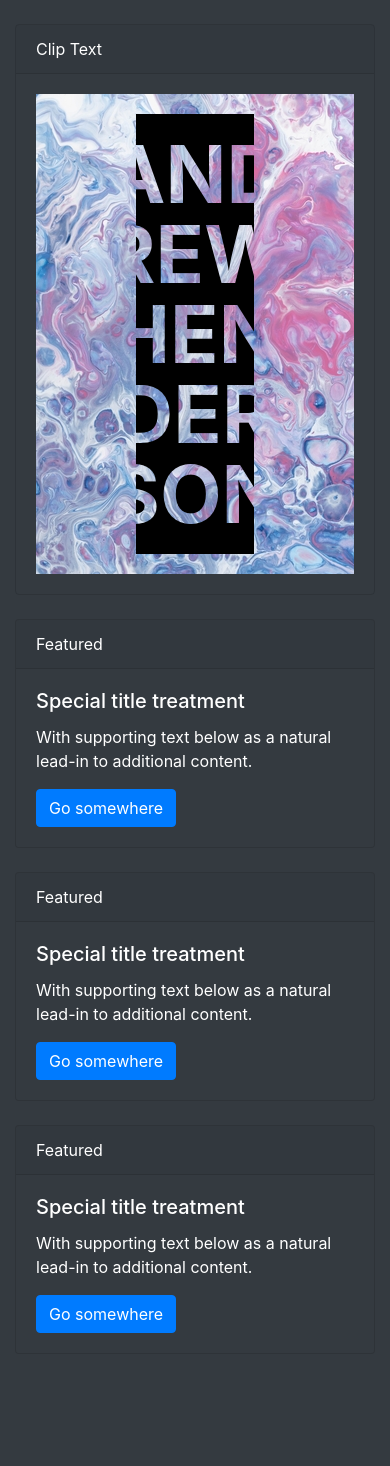
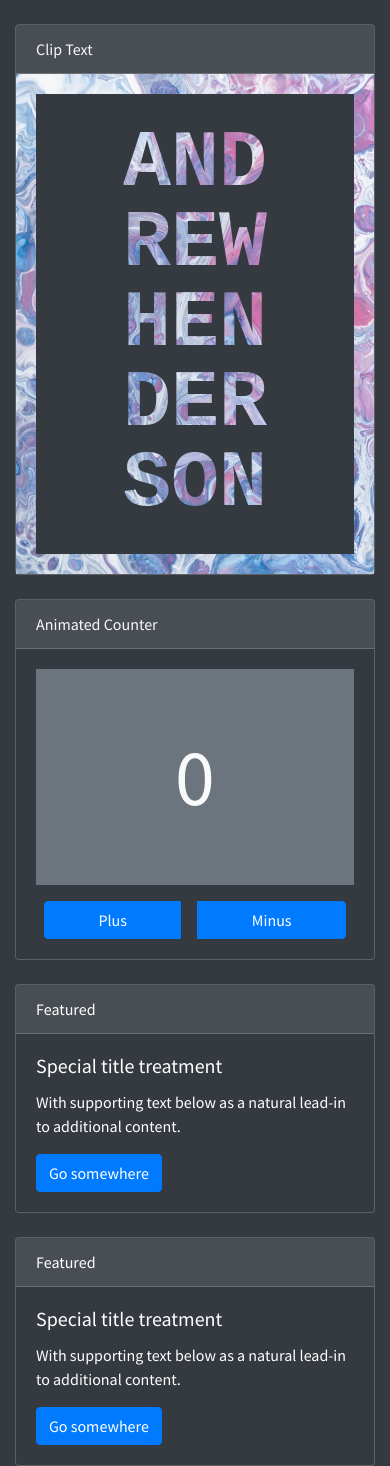
Before and after one commit to mrandrewian/react-components, a React (Create React App) app: page / in a window 390 px wide. Before the commit the page ends 1354 px from the top, so only its background shows below. Built offline with nearby package versions, Linux system fonts and the light colour scheme.

Commit message:
Working on animated counter and made clip text mobile friendly

```diff
--- a/public/index.html
+++ b/public/index.html
@@ -31,12 +31,12 @@
       crossorigin
       src="https://unpkg.com/react-dom@16/umd/react-dom.production.min.js"
     ></script>
-    <link
+    <!-- <link
       rel="stylesheet"
       href="https://maxcdn.bootstrapcdn.com/bootstrap/4.2.1/css/bootstrap.min.css"
       integrity="sha384-GJzZqFGwb1QTTN6wy59ffF1BuGJpLSa9DkKMp0DgiMDm4iYMj70gZWKYbI706tWS"
       crossorigin="anonymous"
-    />
+    /> -->
     <link
       href="https://fonts.googleapis.com/css?family=Lato|Oswald"
       rel="stylesheet"
--- a/src/App.js
+++ b/src/App.js
@@ -1,6 +1,7 @@
 import React, { Component } from "react";
 import { Container, Row, Col, Card, Button } from "react-bootstrap";
 import ClipText from "./components/ClipText/ClipText";
+import AnimatedCounter from "./components/AnimatedCounter/AnimatedCounter";
 import "./components/ClipText/ClipText.scss";
 
 class App extends Component {
@@ -9,23 +10,16 @@ class App extends Component {
       <div className="App">
         <Container>
           <Row>
-            <Col lg={6} className="pt-4">
-              <Card bg="transparent" text="white">
+            <Col lg={6} className="clip-text-container pt-4">
+              <Card bg="transparent">
                 <Card.Header>Clip Text</Card.Header>
                 <ClipText />
               </Card>
             </Col>
-            <Col lg={6} className="pt-4">
-              <Card bg="dark" text="white">
-                <Card.Header>Featured</Card.Header>
-                <Card.Body>
-                  <Card.Title>Special title treatment</Card.Title>
-                  <Card.Text>
-                    With supporting text below as a natural lead-in to
-                    additional content.
-                  </Card.Text>
-                  <Button variant="primary">Go somewhere</Button>
-                </Card.Body>
+            <Col lg={6} className="animated-counter pt-4">
+              <Card bg="dark">
+                <Card.Header>Animated Counter</Card.Header>
+                <AnimatedCounter />
               </Card>
             </Col>
           </Row>
--- /dev/null
+++ b/src/base.scss
@@ -0,0 +1,5 @@
+@import url('https://fonts.googleapis.com/css?family=Playfair+Display|Source+Sans+Pro');
+
+h1, h2, h3, h4, h5, h6 {
+  font-family: 'Playfair Display', serif;
+}
--- /dev/null
+++ b/src/bootstrap-overrides.scss
@@ -0,0 +1,11 @@
+$font-family-base: 'Source Sans Pro', sans-serif;
+
+$card-cap-bg: rgba(255, 255, 255, .1);
+$card-border-color: rgba(255, 255, 255, .2);
+
+// Your variable overrides
+$body-bg: var(--gray-dark);
+$body-color: var(--light);
+
+// Bootstrap and its default variables
+@import "node_modules/bootstrap/scss/bootstrap";
--- /dev/null
+++ b/src/components/AnimatedCounter/AnimatedCounter.js
@@ -0,0 +1,77 @@
+import React, { Component } from "react";
+import { Card, ButtonGroup, Button } from "react-bootstrap";
+import { numberToArray } from "../../utils/numberToArray";
+import "./AnimatedCounter.scss";
+
+class AnimatedCounter extends Component {
+  constructor(props) {
+    super(props);
+    this.state = {
+      rawNumber: 0,
+      numberArray: numberToArray(0),
+      opacity: 0.1
+    };
+  }
+
+  // componentDidMount() {
+  //   this.setState({
+  //     opacity: 1
+  //   });
+  // }
+
+  // componentDidUpdate() {
+  //   this.setState({
+  //     opacity: 0.1
+  //   });
+  // }
+
+  plus = (number = 1) => {
+    const newNumber = this.state.rawNumber + number;
+    this.setState({
+      rawNumber: newNumber,
+      numberArray: numberToArray(newNumber)
+    });
+  };
+
+  minus = (number = 1) => {
+    const newNumber = this.state.rawNumber - number;
+    this.setState({
+      rawNumber: newNumber,
+      numberArray: numberToArray(newNumber)
+    });
+  };
+
+  render() {
+    return (
+      <Card.Body>
+        <Card.Text className="text-center p-5">
+          {this.state.numberArray.map(function(number, index) {
+            return (
+              <span style={{ opacity: 1 }} key={index}>
+                {number}
+              </span>
+            );
+          })}
+        </Card.Text>
+        <ButtonGroup className="w-100">
+          <Button
+            onClick={() => this.plus(10)}
+            className="mx-2"
+            variant="primary"
+          >
+            Plus
+          </Button>
+          <Button
+            onClick={() => this.minus(10)}
+            className="mx-2"
+            variant="primary"
+          >
+            Minus
+          </Button>
+        </ButtonGroup>
+      </Card.Body>
+    );
+  }
+}
+
+export default AnimatedCounter;
--- /dev/null
+++ b/src/components/AnimatedCounter/AnimatedCounter.scss
@@ -0,0 +1,13 @@
+.animated-counter {
+
+  .card-text {
+    background: var(--gray);
+    font-size: 80px;
+
+    span {
+      opacity: .1;
+      transition: 1s opacity;
+    }
+  }
+
+}
--- a/src/components/ClipText/ClipText.js
+++ b/src/components/ClipText/ClipText.js
@@ -2,7 +2,7 @@ import React from "react";
 
 export default function ClipText() {
   return (
-    <div class="clip-text clip-text_one">
+    <div className="clip-text">
       AND
       <br />
       REW
--- a/src/components/ClipText/ClipText.scss
+++ b/src/components/ClipText/ClipText.scss
@@ -1,20 +1,18 @@
-.bg-transparent {
-  background: transparent;
-}
+.clip-text-container {
 
   .clip-text {
-  font-size: 5em;
+    font-size: 80px;
     font-weight: bold;
+    font-family: monospace;
     line-height: 1;
     position: relative;
     display: inline-block;
-  margin: .25em;
-  padding: .5em .75em;
+    padding: 50px 0;
     text-align: center;
-  color: #fff;
     -webkit-background-clip: text;
     -webkit-text-fill-color: transparent;
     background-image: url(./ClipText.jpg);
+
   }
 
   .clip-text:before,
@@ -36,8 +34,17 @@
     position: absolute;
     z-index: -1;
     top: 20px;
+    right: 20px;
+    bottom: 20px;
+    left: 20px;
+    background-color: var(--gray-dark);
+  }
+
+  @media (min-width: 576px) {
+    .clip-text:after {
       right: 100px;
-  bottom: 20px;
       left: 100px;
-  background-color: #000;
     }
+  }
+
+}
--- a/src/index.js
+++ b/src/index.js
@@ -1,6 +1,7 @@
 import React from "react";
 import ReactDOM from "react-dom";
-import "./index.scss";
+import "./bootstrap-overrides.scss";
+import "./base.scss";
 import App from "./App";
 import * as serviceWorker from "./serviceWorker";
 
--- a/src/index.scss
+++ /dev/null
@@ -1,5 +0,0 @@
-body {
-  background: var(--gray-dark);
-}
-
-$font-family-base: 'Lato', sans-serif;
--- /dev/null
+++ b/src/utils/numberToArray.js
@@ -0,0 +1,4 @@
+export const numberToArray = n => {
+  const digits = ("" + n).split("");
+  return digits;
+};
```
Lines whose indentation alone changed are shown as unchanged.
